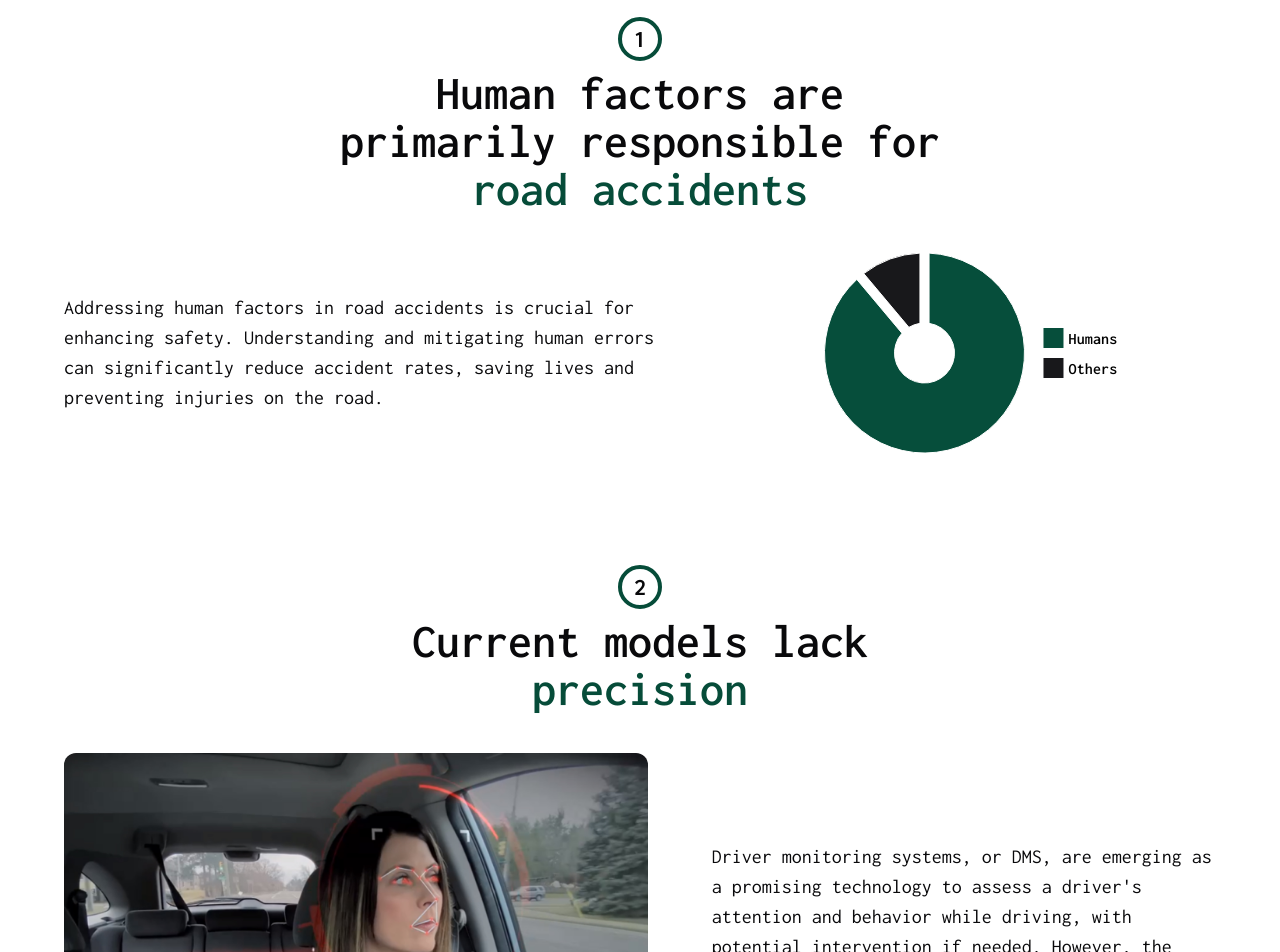
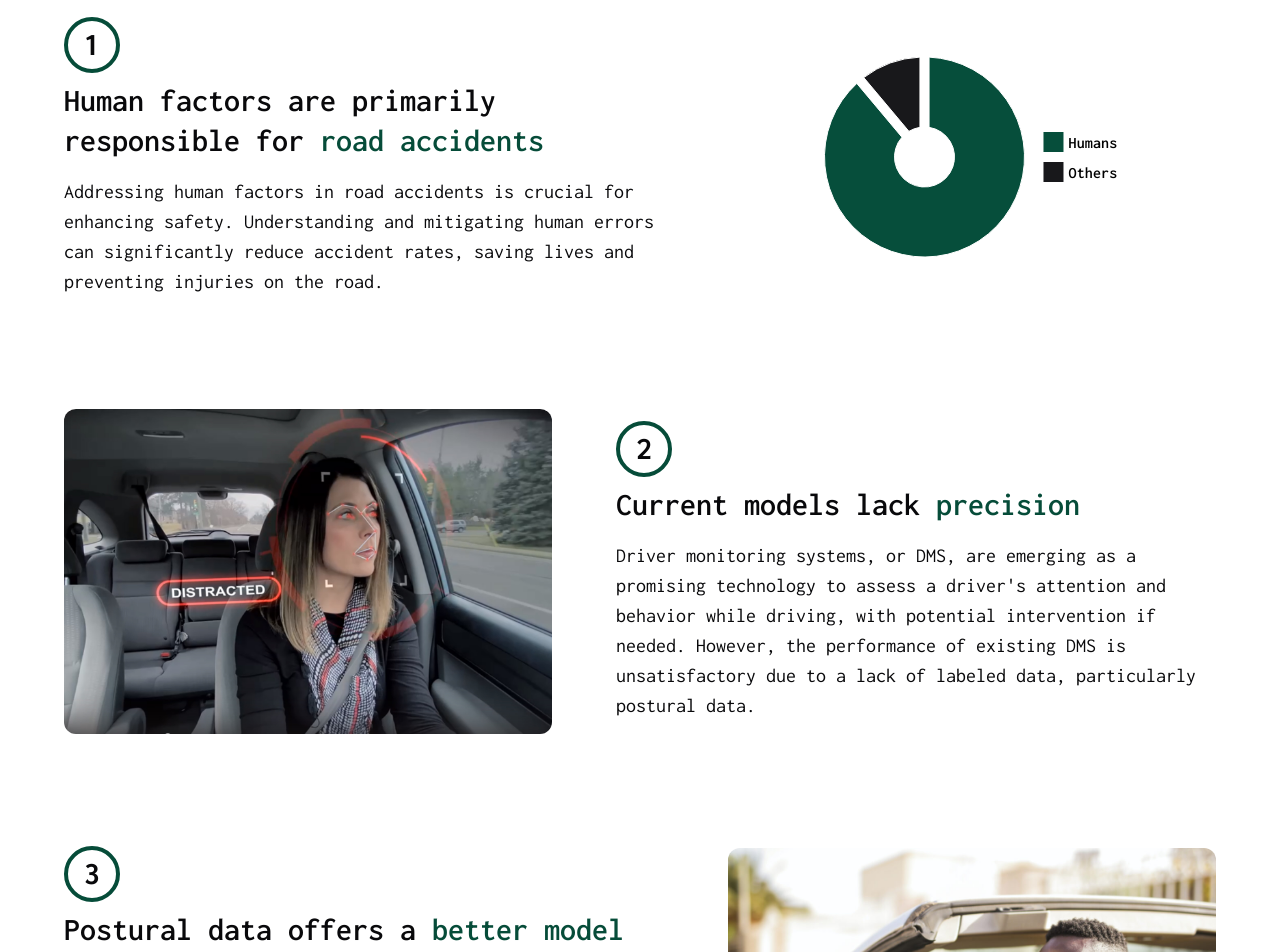
Before and after one commit to SebastienLaurentt/MoniPost, a Next.js app: page / in a window 1280 px wide. Shown: the part 860-1812 px from the top of the page. Built offline with nearby package versions, Linux system fonts and the light colour scheme.

Commit message:
update section header display

```diff
--- a/app/globals.css
+++ b/app/globals.css
@@ -47,7 +47,7 @@
   }
 
   h2 {
-    @apply text-xl mb-1 md:mb-2 md:text-3xl lg:text-4xl font-semibold leading-[32px] md:leading-[40px] lg:leading-[48px];
+    @apply text-lg md:text-xl lg:text-2xl font-semibold leading-[28px] md:leading-[32px] lg:leading-[40px];
   }
 
   h4 {
--- a/components/SectionHeader.tsx
+++ b/components/SectionHeader.tsx
@@ -5,7 +5,10 @@ interface SectionHeaderProps {
   titleHighlight: string;
   titleDescription?: string;
   classname?: string;
-  textPosition?: "text-center" | "text-left" | "text-right";
+  textPosition?:
+    | "text-center items-center"
+    | "text-left xl:items-start"
+    | "text-right";
 }
 
 const SectionHeader: React.FC<SectionHeaderProps> = ({
@@ -17,7 +20,7 @@ const SectionHeader: React.FC<SectionHeaderProps> = ({
 }) => {
   return (
     <div
-      className={`mb-8 flex w-[300px] flex-col items-center ${textPosition} font-bold md:mb-8 md:w-[440px] lg:w-[600px] ${classname}`}
+      className={`mb-6 flex w-[300px] flex-col ${textPosition} font-bold md:w-[440px] lg:w-[600px] xl:mb-4 ${classname}`}
     >
       <h2>
         <span>{title}</span>{" "}
--- a/components/Sections/Background.tsx
+++ b/components/Sections/Background.tsx
@@ -5,7 +5,7 @@ import SectionHeader from "../SectionHeader";
 const Background = () => {
   return (
     <Section marginTop={true}>
-      <div className="flex flex-row justify-center 2xl:hidden">
+      <div className="flex flex-row justify-center xl:hidden">
         <span className="mb-2 rounded-full border-4 border-primary px-3 text-lg font-extrabold">
           1
         </span>
@@ -14,12 +14,12 @@ const Background = () => {
       <SectionHeader
         title="Human factors are primarily responsible for"
         titleHighlight="road accidents"
-        classname="2xl:hidden mx-auto"
-        textPosition="text-center"
+        classname="xl:hidden mx-auto"
+        textPosition="text-center items-center"
       />
       <div className="flex flex-col gap-y-6 md:flex-row md:items-center lg:gap-x-16">
         <div className="md:w-1/2  lg:w-[600px] ">
-          <div className="hidden flex-row justify-start 2xl:flex ">
+          <div className="hidden flex-row justify-start xl:flex ">
             <span className="mb-2 rounded-full border-4 border-primary px-4 text-2xl font-extrabold">
               1
             </span>
@@ -27,8 +27,8 @@ const Background = () => {
           <SectionHeader
             title="Human factors are primarily responsible for"
             titleHighlight="road accidents"
-            classname="hidden 2xl:flex"
-            textPosition="text-left"
+            classname="hidden xl:flex"
+            textPosition="text-left xl:items-start"
           />
           <p className="text-center text-sm md:text-left md:text-md">
             Addressing human factors in road accidents is crucial for enhancing
--- a/components/Sections/Dms.tsx
+++ b/components/Sections/Dms.tsx
@@ -5,7 +5,7 @@ import SectionHeader from "../SectionHeader";
 const Dms = () => {
   return (
     <Section marginTop={true}>
-      <div className="flex flex-row justify-center 2xl:hidden">
+      <div className="flex flex-row justify-center xl:hidden">
         <span className="mb-2 rounded-full border-4 border-primary px-3 text-lg font-extrabold">
           2
         </span>
@@ -13,12 +13,12 @@ const Dms = () => {
       <SectionHeader
         title="Current models lack"
         titleHighlight="precision"
-        classname="2xl:hidden mx-auto"
-        textPosition="text-center"
+        classname="xl:hidden mx-auto"
+        textPosition="text-center items-center"
       />
       <div className="flex flex-col gap-y-4 lg:flex-row-reverse lg:items-center lg:gap-x-16 ">
         <div className="lg:w-3/4">
-          <div className="hidden flex-row justify-start 2xl:flex ">
+          <div className="hidden flex-row justify-start xl:flex ">
             <span className="mb-2 rounded-full border-4 border-primary px-4 text-2xl font-extrabold">
               2
             </span>
@@ -26,8 +26,8 @@ const Dms = () => {
           <SectionHeader
             title="Current models lack"
             titleHighlight="precision"
-            classname="hidden 2xl:flex"
-            textPosition="text-left"
+            classname="hidden xl:flex"
+            textPosition="text-left xl:items-start"
           />
           <p className="text-center text-sm md:text-md lg:text-left">
             Driver monitoring systems, or DMS, are emerging as a promising
--- a/components/Sections/Faq.tsx
+++ b/components/Sections/Faq.tsx
@@ -15,10 +15,10 @@ const Faq = () => {
         title="Frequently Asked"
         titleHighlight=" Questions"
         classname=" mx-auto"
-        textPosition="text-center"
+        textPosition="text-center items-center"
       />
-      <div className="flex flex-row items-center justify-center xl:gap-x-16">
-        <div className="hidden xl:flex xl:w-1/3">
+      <div className="flex flex-row items-center justify-center lg:gap-x-8 xl:gap-x-16">
+        <div className="hidden lg:flex lg:w-1/3 xl:w-1/3">
           <Image
             src="/images/faq.png"
             alt="DMS"
@@ -27,7 +27,7 @@ const Faq = () => {
             className="rounded-lg"
           />
         </div>
-        <div className="xl:w-1/2">
+        <div className="w-full lg:w-2/3 xl:w-1/2">
           <Accordion type="single" collapsible>
             <AccordionItem value="item-1">
               <AccordionTrigger>
--- a/components/Sections/PosturalArgument.tsx
+++ b/components/Sections/PosturalArgument.tsx
@@ -5,7 +5,7 @@ import SectionHeader from "../SectionHeader";
 const PosturalArgument = () => {
   return (
     <Section marginTop={true} marginBottom={true}>
-      <div className="flex flex-row justify-center 2xl:hidden">
+      <div className="flex flex-row justify-center xl:hidden">
         <span className="mb-2 rounded-full border-4 border-primary px-3 text-lg font-extrabold">
           3
         </span>
@@ -13,12 +13,12 @@ const PosturalArgument = () => {
       <SectionHeader
         title="Postural data offers a"
         titleHighlight="better model"
-        classname="2xl:hidden mx-auto"
-        textPosition="text-center"
+        classname="xl:hidden mx-auto"
+        textPosition="text-center items-center"
       />
       <div className="flex flex-col gap-y-4 lg:flex-row lg:items-center lg:gap-x-16">
         <div className="lg:w-3/4">
-          <div className="hidden flex-row justify-start 2xl:flex ">
+          <div className="hidden flex-row justify-start xl:flex ">
             <span className="mb-2 rounded-full border-4 border-primary px-4 text-2xl font-extrabold">
               3
             </span>
@@ -26,8 +26,8 @@ const PosturalArgument = () => {
           <SectionHeader
             title="Postural data offers a"
             titleHighlight="better model"
-            classname="hidden 2xl:flex"
-            textPosition="text-left"
+            classname="hidden xl:flex"
+            textPosition="text-left xl:items-start"
           />
           <p className="text-center text-sm md:text-md lg:text-left">
             To address the lack of data, we were able to establish a
--- a/components/Sections/Price.tsx
+++ b/components/Sections/Price.tsx
@@ -9,7 +9,7 @@ const Price = () => {
         title="Choose your right"
         titleHighlight="plan"
         classname=" mx-auto"
-        textPosition="text-center"
+        textPosition="text-center items-center"
       />
 
       <ul className="flex flex-col gap-y-8 md:px-8 lg:flex-row lg:justify-around lg:gap-x-4 lg:px-0">
```
